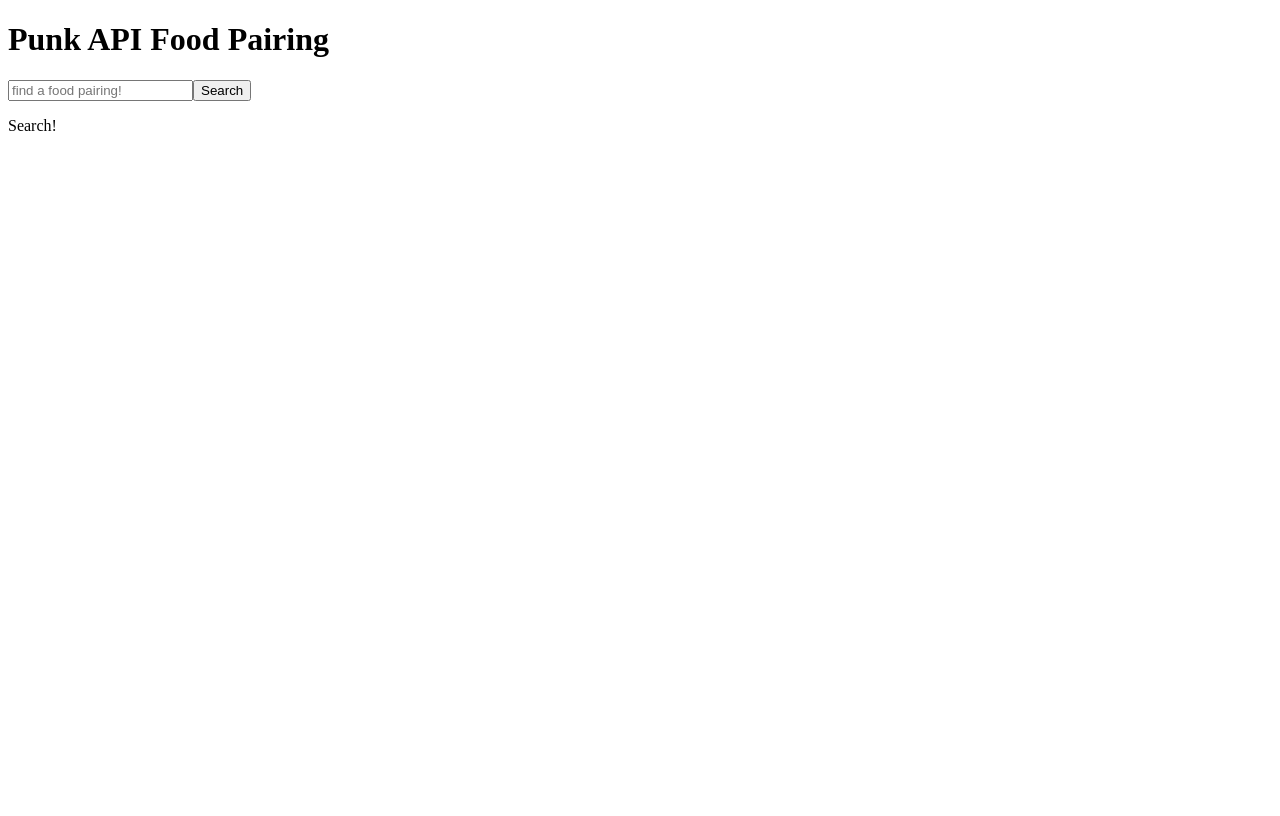
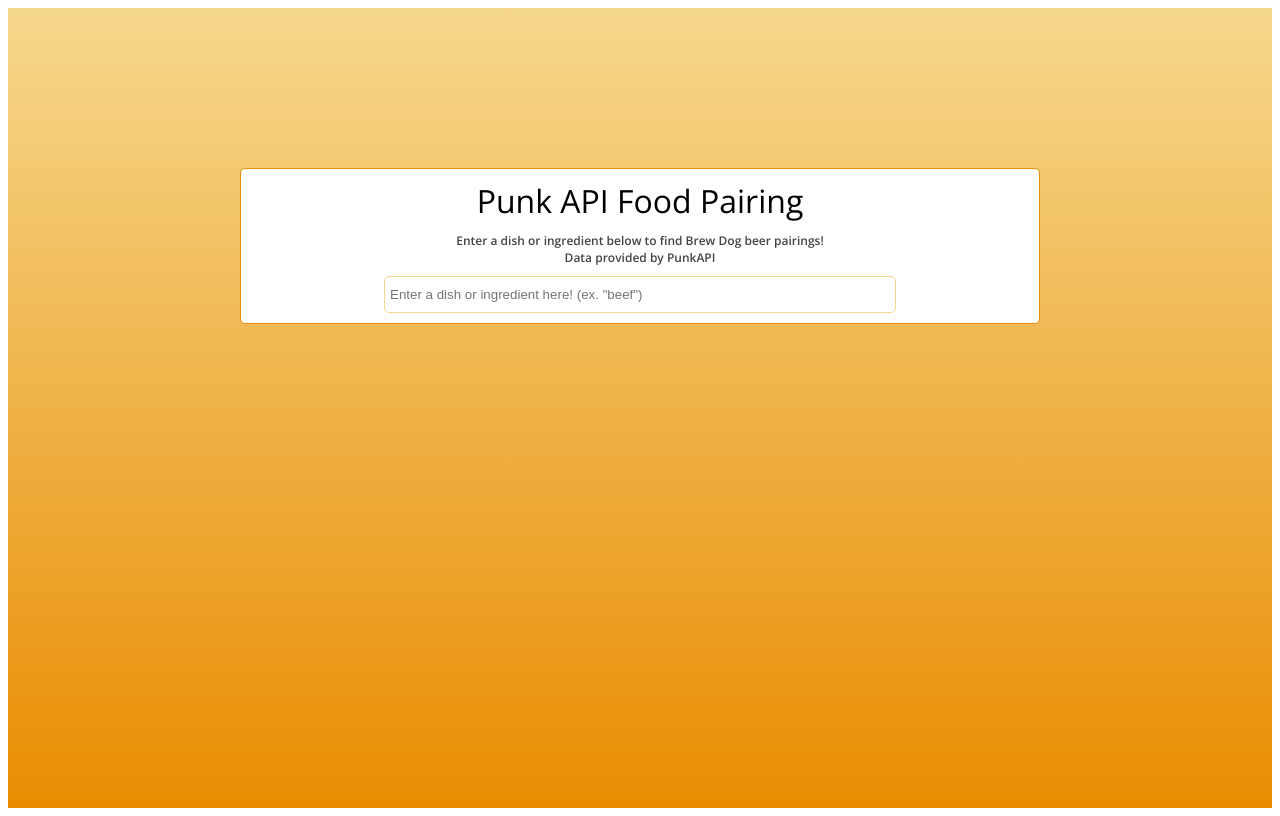
Before and after one commit to mfajardodev/Parched, a React app: page / in a window 1280 px wide. Built offline with nearby package versions, Linux system fonts and the light colour scheme.

Commit message:
Add styling for app containers and search components

```diff
--- a/src/components/Main/Main.scss
+++ b/src/components/Main/Main.scss
@@ -0,0 +1,40 @@
+@import '../../utils/styleVariables';
+
+.app-col {
+  width: 80%;
+  max-width: 800px;
+}
+
+.app-container {
+  margin-top: 20%;
+  padding: 10px 20px;
+  border: 1px solid $beer-color-dark;
+  border-radius: 5px;
+  background-color: white;
+  text-align: center;
+
+  .app-title {
+    font-weight: 500;
+    margin-bottom: 10px;
+  }
+  .description {
+    margin-bottom: 10px;
+
+    p {
+      font-size: 12px;
+      font-weight: 600;
+      color: #444444;
+    }
+  }
+}
+
+.food-query-field {
+  width: 75%;
+  max-width: 500px;
+  padding: 10px 5px;
+  border: 1px solid $beer-color-light;
+  border-radius: 5px;
+  &:focus {
+    outline: 1px solid $beer-color-dark;
+  }
+}
--- a/src/components/Main/Main.tsx
+++ b/src/components/Main/Main.tsx
@@ -31,6 +31,7 @@
       .then((payload: IPunkApiPayload[] | undefined) => {
         if (payload) {
           const randomBeerResult = filterPayloadSingle(payload);
+          console.log(randomBeerResult);
           this.setState({ randomBeer: randomBeerResult });
         }
       })
@@ -47,8 +48,13 @@
 
   render() {
     return (
-      <div>
-        <h1>Punk API Food Pairing</h1>
+      <div className='app-col'>
+        <div className='app-container'>
+          <h1 className='app-title'>Punk API Food Pairing</h1>
+          <div className='description'>
+            <p>Enter a dish or ingredient below to find Brew Dog beer pairings!</p>
+            <p>Data provided by PunkAPI</p>
+          </div>
           <div>
             <form onSubmit={this.searchSubmitHandler}>
               <label>
@@ -56,16 +62,18 @@
                   type='text'
                   value={this.state.searchQuery}
                   name='foodQueryField'
-                placeholder='find a food pairing!'
+                  className='food-query-field'
+                  placeholder='Enter a dish or ingredient here! (ex. "beef")'
                   onChange={this.queryChangeHandler}
                 />
               </label>
-            <input type='submit' value='Search' />
             </form>
 
             { this.state.beerResults && this.state.beerResults.length ?
               (
-              this.state.beerResults.map((beerObj, ndx) => {
+                <div className='search-results'>
+                  <p>Search Results</p>
+                  {this.state.beerResults.map((beerObj, ndx) => {
                     return (
                       <BeerCard
                         key={ndx}
@@ -77,17 +85,27 @@
                       />
                     );
                   })
+                  }
+                </div>
               )
-            : this.state.beerResults ?
+              : this.state.beerResults && this.state.randomBeer ?
               (
+                <div className='search-results'>
                   <p>no results</p>
+                  <BeerCard
+                    name={this.state.randomBeer.name}
+                    tagline={this.state.randomBeer.tagline}
+                    description={this.state.randomBeer.description}
+                    imageUrl={this.state.randomBeer.imageUrl}
+                    abv={this.state.randomBeer.abv}
+                  />
+                </div>
               )
               :
-            (
-              <p>Search!</p>
-            )
+              ''
             }
 
+          </div>
         </div>
       </div>
     );
--- /dev/null
+++ b/src/global.scss
@@ -0,0 +1,16 @@
+@import url('https://fonts.googleapis.com/css?family=Open+Sans:300,400,600,700');
+@import 'utils/styleVariables';
+
+body {
+  font-family: 'Open Sans', Helvetica, sans-serif;
+  * {
+    margin: 0;
+  }
+}
+
+#render-container {
+  display: flex;
+  height: 100vh;
+  justify-content: center;
+  background-image: linear-gradient($beer-color-light, $beer-color-dark);
+}
--- a/src/index.tsx
+++ b/src/index.tsx
@@ -1,5 +1,6 @@
 import * as React from 'react';
 import * as ReactDOM from 'react-dom';
+import './global.scss';
 
 import { Main } from './components/Main/Main';
 
--- /dev/null
+++ b/src/utils/_styleVariables.scss
@@ -0,0 +1,2 @@
+$beer-color-light: #f6d88d;
+$beer-color-dark: #e98c01;
```
Also changed, not shown: 2 other files (tests, documents, lock files or other folders). Lines whose indentation alone changed are shown as unchanged.
